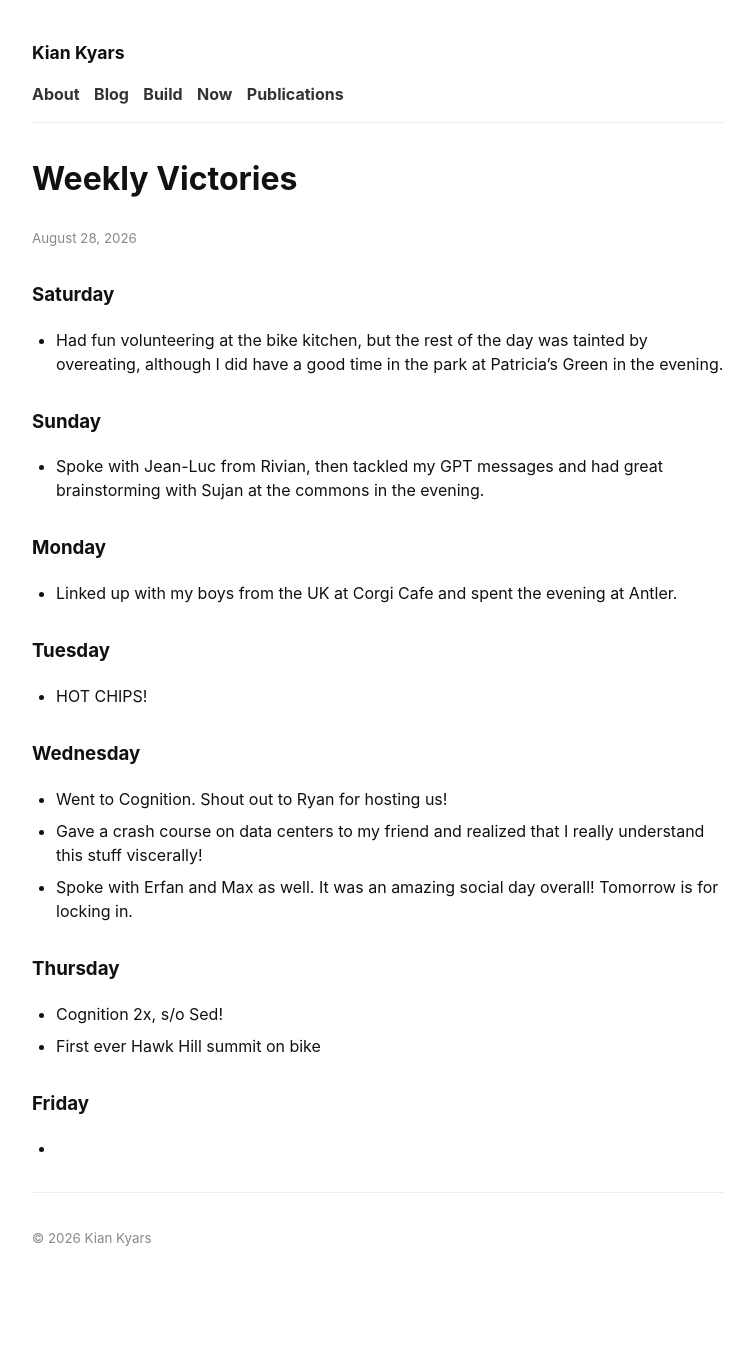
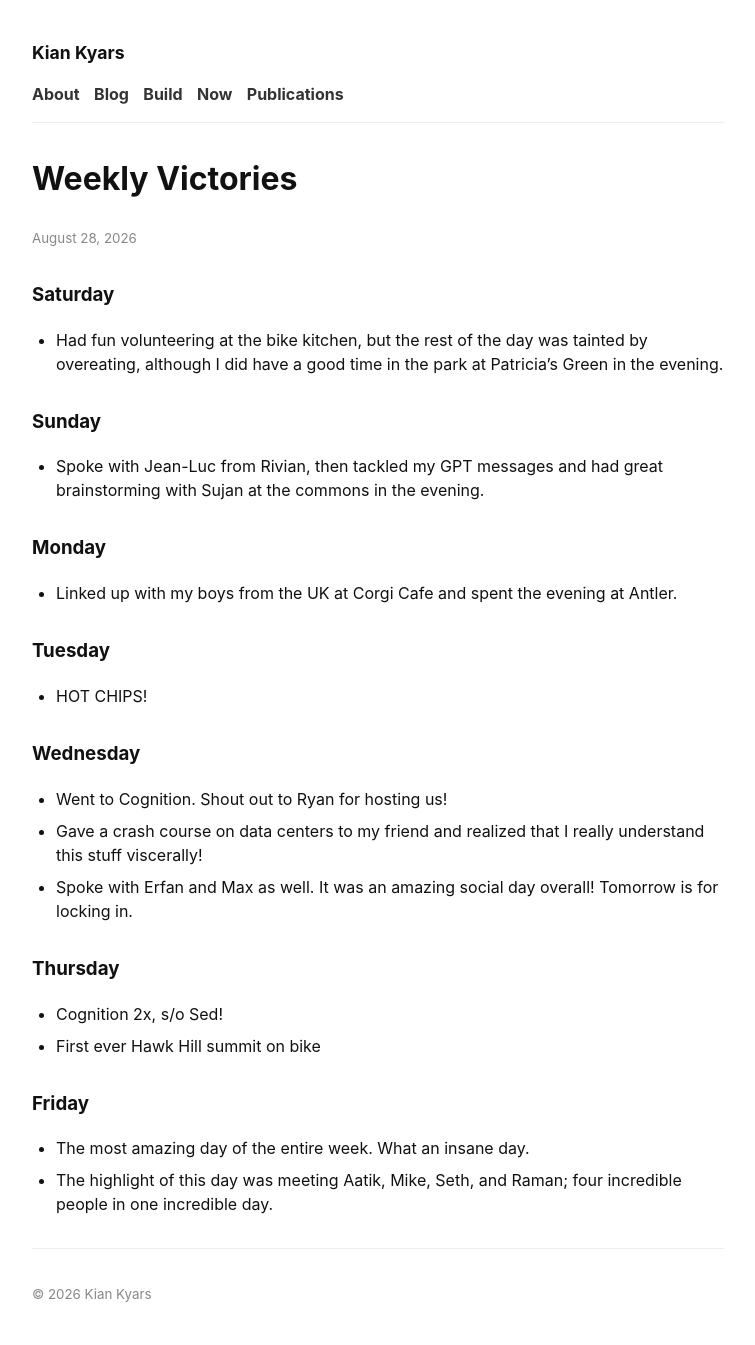
Before and after one commit to kiankyars/kiankyars.github.io, a Jekyll site: the page built from _posts/weekly-victories/2026-08-28-weekly-victories.md, in a window 1280 px wide. Shown: the whole page, without its empty margins (262-1017 px from the left). Built offline with Jekyll 4.4.1, drawn with Linux system fonts in a browser that asks for light colours; before the commit the page ends 1289 px from its top, so only the background shows below that.

Commit message:
Fill Friday's weekly victories
Co-authored-by: Cursor <cursoragent@cursor.com>

```diff
--- a/_posts/weekly-victories/2026-08-28-weekly-victories.md
+++ b/_posts/weekly-victories/2026-08-28-weekly-victories.md
@@ -34,4 +34,5 @@ categories: reflection
 
 ### Friday
 
--
+- The most amazing day of the entire week. What an insane day.
+- The highlight of this day was meeting Aatik, Mike, Seth, and Raman; four incredible people in one incredible day.
```
